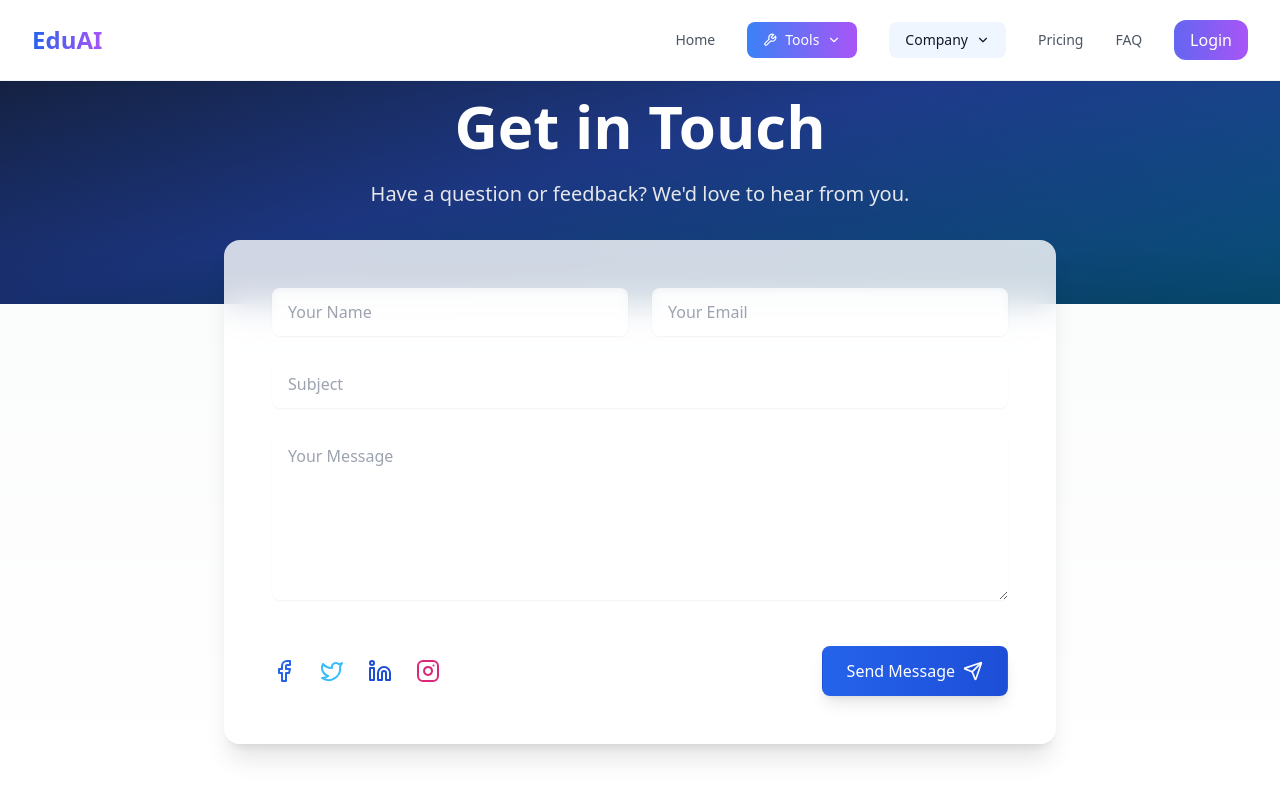
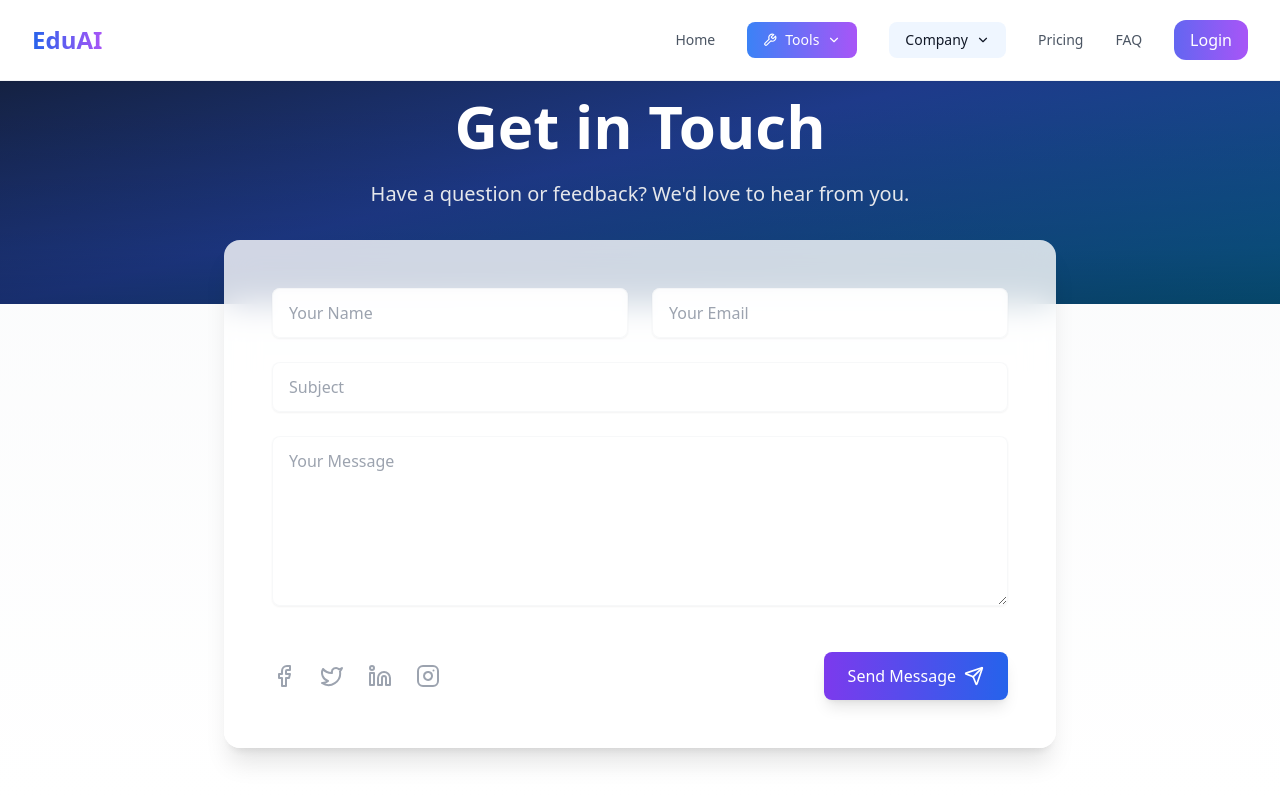
Before and after one commit to muhuuh/tutor_app, a React (Vite) app: page /company/contact in a window 1280 px wide. Shown: the top 802 px of the page. Built offline with nearby package versions, Linux system fonts and the light colour scheme; no server answers.

Commit message:
improved ui from feedback

```diff
--- a/src/pages/Contact.tsx
+++ b/src/pages/Contact.tsx
@@ -32,7 +32,7 @@ export function Contact() {
   };
 
   return (
-    <div className="min-h-screen bg-gray-50">
+    <div className="min-h-screen mb-24 bg-gray-50">
       <div className="py-24">
         <div className="max-w-7xl mx-auto px-4 sm:px-6 lg:px-8">
           {/* About Us Section */}
--- a/src/pages/Home.tsx
+++ b/src/pages/Home.tsx
@@ -473,7 +473,7 @@ export function Home() {
         </div>
       </section>
 
-      {/* Footer - Modern Design */}
+      {/* Footer  */}
       <footer className="bg-gray-900 text-gray-400 relative overflow-hidden">
         <div className="absolute inset-0 bg-[linear-gradient(to_right,#ffffff08_1px,transparent_1px),linear-gradient(to_bottom,#ffffff08_1px,transparent_1px)] bg-[size:24px_24px]"></div>
         <div className="relative max-w-7xl mx-auto py-16 px-4 sm:px-6 lg:px-8">
@@ -491,7 +491,7 @@ export function Home() {
                 </li>
                 <li>
                   <Link
-                    to="/pricing"
+                    to="../company/pricing"
                     className="hover:text-white transition-colors"
                   >
                     Pricing
@@ -526,14 +526,6 @@ export function Home() {
                     Tutorials
                   </Link>
                 </li>
-                <li>
-                  <Link
-                    to="/webinars"
-                    className="hover:text-white transition-colors"
-                  >
-                    Webinars
-                  </Link>
-                </li>
               </ul>
             </div>
             <div>
@@ -541,7 +533,7 @@ export function Home() {
               <ul className="space-y-3">
                 <li>
                   <Link
-                    to="/about"
+                    to="../company/about"
                     className="hover:text-white transition-colors"
                   >
                     About
@@ -557,7 +549,7 @@ export function Home() {
                 </li>
                 <li>
                   <Link
-                    to="/contact"
+                    to="../company/contact"
                     className="hover:text-white transition-colors"
                   >
                     Contact
@@ -584,20 +576,12 @@ export function Home() {
                     Terms
                   </Link>
                 </li>
-                <li>
-                  <Link
-                    to="/security"
-                    className="hover:text-white transition-colors"
-                  >
-                    Security
-                  </Link>
-                </li>
               </ul>
             </div>
           </div>
           <div className="mt-12 pt-8 border-t border-gray-800 text-center">
             <p className="text-gray-500">
-              &copy; 2024 EduAI. All rights reserved.
+              &copy; 2025 EduAI. All rights reserved.
             </p>
           </div>
         </div>
--- a/src/pages/company/Contact.tsx
+++ b/src/pages/company/Contact.tsx
@@ -44,7 +44,7 @@ export function Contact() {
   };
 
   return (
-    <div className="min-h-screen bg-gradient-to-b from-gray-50 to-white">
+    <div className="min-h-screen bg-gradient-to-b from-gray-50 to-white mb-16">
       <div className="relative overflow-hidden bg-gradient-to-br from-gray-900 via-blue-900 to-sky-800 py-24">
         <div className="absolute inset-0 bg-grid-white/[0.2] bg-[size:20px_20px]" />
         <div className="absolute h-full w-full bg-gradient-to-b from-black/0 via-black/[0.1] to-black/[0.4]" />
@@ -87,7 +87,7 @@ export function Contact() {
                   value={formData.name}
                   onChange={handleChange}
                   placeholder="Your Name"
-                  className="w-full px-4 py-3 bg-white/50 backdrop-blur-sm rounded-lg focus:ring-2 focus:ring-blue-500 transition-all border-0 shadow-sm"
+                  className="w-full px-4 py-3 bg-white/80 backdrop-blur-sm rounded-lg border border-gray-200/30 focus:outline-none focus:border-transparent focus:ring-1 focus:ring-blue-500/30 transition-all shadow-sm hover:shadow-md"
                 />
               </div>
               <div className="relative">
@@ -99,7 +99,7 @@ export function Contact() {
                   value={formData.email}
                   onChange={handleChange}
                   placeholder="Your Email"
-                  className="w-full px-4 py-3 bg-white/50 backdrop-blur-sm rounded-lg focus:ring-2 focus:ring-blue-500 transition-all border-0 shadow-sm"
+                  className="w-full px-4 py-3 bg-white/80 backdrop-blur-sm rounded-lg border border-gray-200/30 focus:outline-none focus:border-transparent focus:ring-1 focus:ring-blue-500/30 transition-all shadow-sm hover:shadow-md"
                 />
               </div>
             </div>
@@ -113,7 +113,7 @@ export function Contact() {
                 value={formData.subject}
                 onChange={handleChange}
                 placeholder="Subject"
-                className="w-full px-4 py-3 bg-white/50 backdrop-blur-sm rounded-lg focus:ring-2 focus:ring-blue-500 transition-all border-0 shadow-sm"
+                className="w-full px-4 py-3 bg-white/80 backdrop-blur-sm rounded-lg border border-gray-200/30 focus:outline-none focus:border-transparent focus:ring-1 focus:ring-blue-500/30 transition-all shadow-sm hover:shadow-md"
               />
             </div>
 
@@ -126,7 +126,7 @@ export function Contact() {
                 value={formData.message}
                 onChange={handleChange}
                 placeholder="Your Message"
-                className="w-full px-4 py-3 bg-white/50 backdrop-blur-sm rounded-lg focus:ring-2 focus:ring-blue-500 transition-all border-0 shadow-sm"
+                className="w-full px-4 py-3 bg-white/80 backdrop-blur-sm rounded-lg border border-gray-200/30 focus:outline-none focus:border-transparent focus:ring-1 focus:ring-blue-500/30 transition-all shadow-sm hover:shadow-md"
               />
             </div>
 
@@ -136,7 +136,7 @@ export function Contact() {
                   href="https://facebook.com"
                   target="_blank"
                   rel="noopener noreferrer"
-                  className="text-blue-600 hover:text-blue-700 transition-colors"
+                  className="text-gray-400 hover:text-blue-600 transition-colors"
                 >
                   <Facebook className="w-6 h-6" />
                 </a>
@@ -144,7 +144,7 @@ export function Contact() {
                   href="https://twitter.com"
                   target="_blank"
                   rel="noopener noreferrer"
-                  className="text-sky-400 hover:text-sky-500 transition-colors"
+                  className="text-gray-400 hover:text-sky-400 transition-colors"
                 >
                   <Twitter className="w-6 h-6" />
                 </a>
@@ -152,7 +152,7 @@ export function Contact() {
                   href="https://linkedin.com"
                   target="_blank"
                   rel="noopener noreferrer"
-                  className="text-blue-700 hover:text-blue-800 transition-colors"
+                  className="text-gray-400 hover:text-blue-700 transition-colors"
                 >
                   <Linkedin className="w-6 h-6" />
                 </a>
@@ -160,7 +160,7 @@ export function Contact() {
                   href="https://instagram.com"
                   target="_blank"
                   rel="noopener noreferrer"
-                  className="text-pink-600 hover:text-pink-700 transition-colors"
+                  className="text-gray-400 hover:text-pink-600 transition-colors"
                 >
                   <Instagram className="w-6 h-6" />
                 </a>
@@ -169,15 +169,15 @@ export function Contact() {
               <button
                 type="submit"
                 disabled={isSubmitting}
-                className="inline-flex items-center px-6 py-3 border border-transparent text-base font-medium rounded-lg text-white bg-gradient-to-r from-blue-600 to-blue-700 hover:from-blue-700 hover:to-blue-800 focus:outline-none focus:ring-2 focus:ring-offset-2 focus:ring-blue-500 disabled:opacity-50 disabled:cursor-not-allowed transition-all duration-200 shadow-lg hover:shadow-xl"
+                className="px-6 py-3 bg-gradient-to-r from-violet-600 to-blue-600 text-white rounded-lg hover:from-violet-700 hover:to-blue-700 transition-all shadow-lg hover:shadow-xl"
               >
                 {isSubmitting ? (
                   "Sending..."
                 ) : (
-                  <>
+                  <span className="flex items-center">
                     Send Message
                     <Send className="ml-2 w-5 h-5" />
-                  </>
+                  </span>
                 )}
               </button>
             </div>
```
